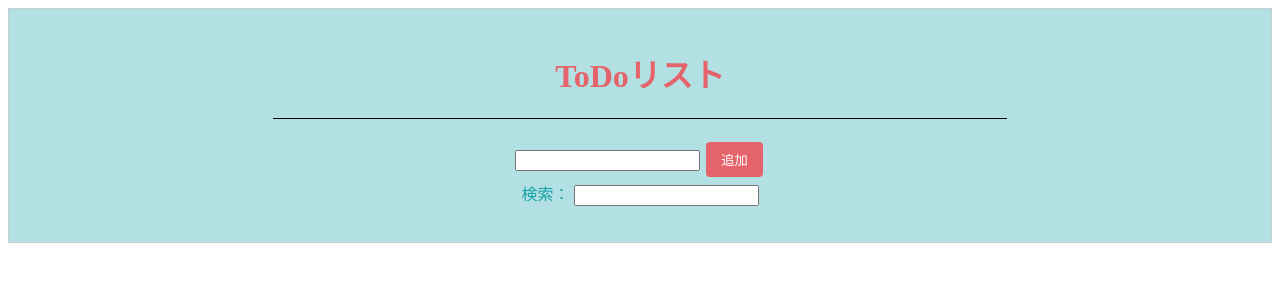
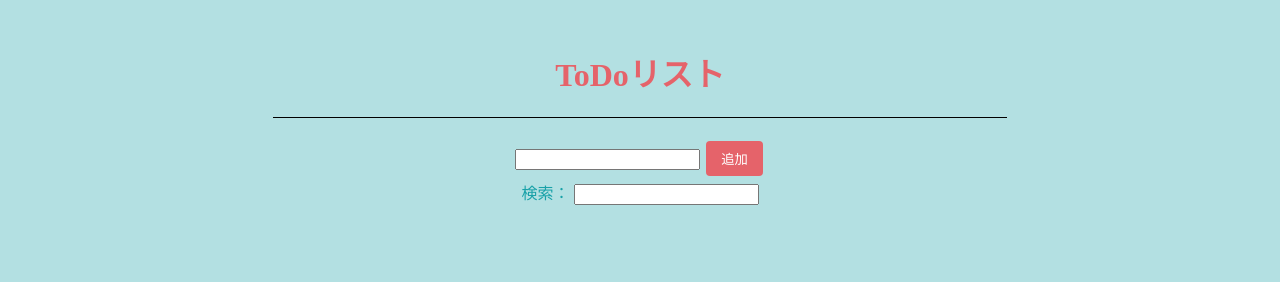
Before and after one commit to matsumomona/udemy-todo, a plain HTML site: page index.html in a window 1280 px wide. Drawn offline with nearby package versions, Linux system fonts and the light colour scheme.

Commit message:
Updated file contents

```diff
--- a/index.html
+++ b/index.html
@@ -6,12 +6,11 @@
     <title>Document</title>
     <script src="https://cdn.jsdelivr.net/npm/vue@2.6.11/dist/vue.js"></script>
     <style>
+        body{
+            background-color: #B3E0E2;
+        }
         .main{
-            /*margin: 0 auto;*/
-            /*smax-width: 600px; /* コンテンツの幅を制限 */
             padding: 20px; /* 内側の余白を追加 */
-            border: 1px solid #ccc; /* 境界線を追加 */
-            background-color: #B3E0E2;
             text-align: center;
         }
         h1{
```
